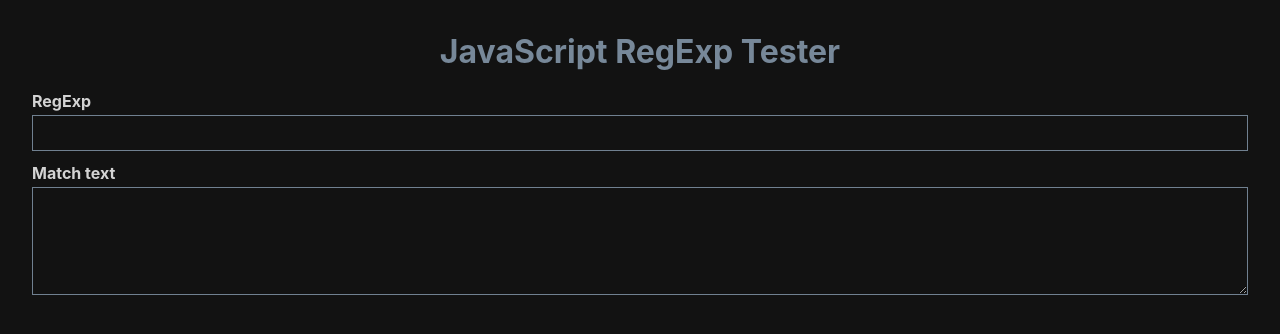
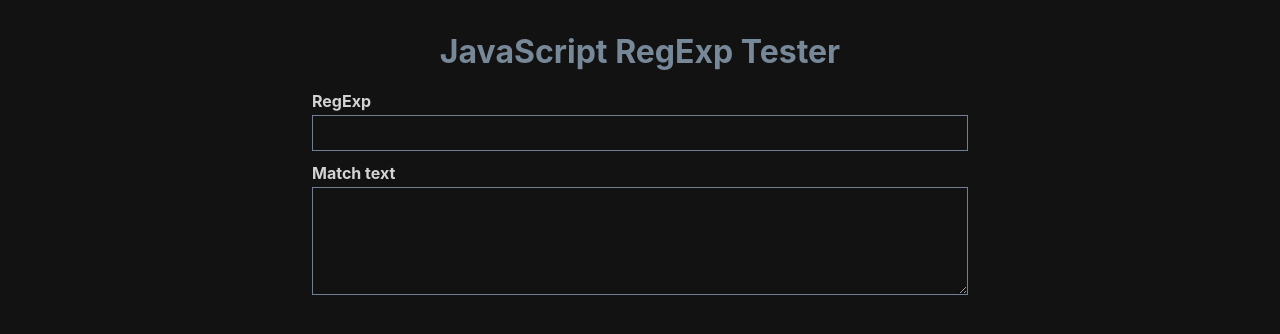
Before and after one commit to AzShayak/js-regexp-tester, a React (Create React App) app: page / in a window 1280 px wide. Shown: the top 334 px of the page. Built offline with nearby package versions, Linux system fonts and the light colour scheme.

Commit message:
Deployment config

```diff
--- a/src/App.css
+++ b/src/App.css
@@ -1,6 +1,8 @@
 .App {
+  max-width: 720px;
   min-height: 34rem;
   padding: 2rem;
+  margin: auto;
   text-align: center;
 }
 
```
Also changed, not shown: package.json (+8 -2 lines), 2 other files (tests, documents, lock files or other folders).
